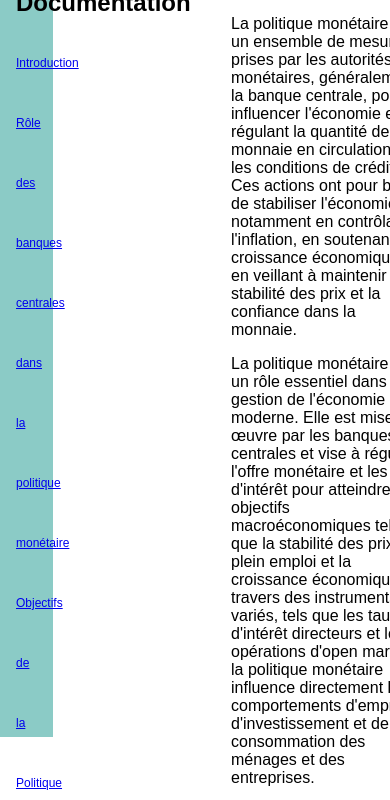
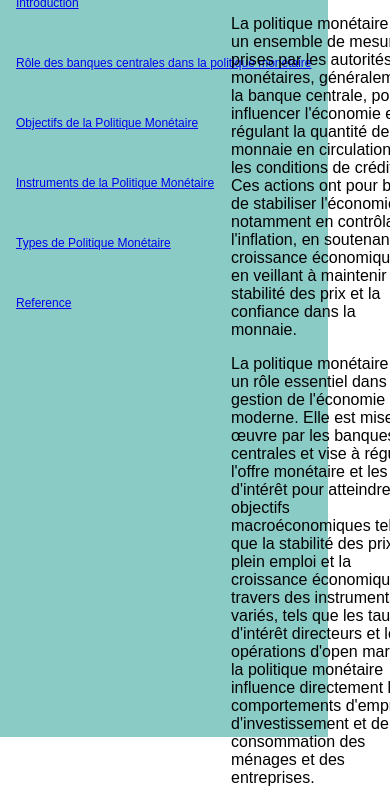
Before and after one commit to Fidelsoultane/freecodecamp, a plain HTML site: page Projets/3-technicial documantation/index.html in a window 390 px wide. Shown: the part 139-939 px from the top of the page. Drawn offline with Linux system fonts and the light colour scheme.

Commit message:
technicial documentation

```diff
--- a/Projets/3-technicial documantation/styles.css
+++ b/Projets/3-technicial documantation/styles.css
@@ -12,17 +12,6 @@ html {
     }
   h1 { text-align: center;}
 
-   @media screen and (max-width: 600px) {
-    #navbar {
-      width: 5.5vw;
-    }
-    #navbar-title {
-      font: 16px;
-    }
-    .nav-link {
-      font: 14px;
-    }
-  }
 
   #navbar {
     position: fixed;
```
